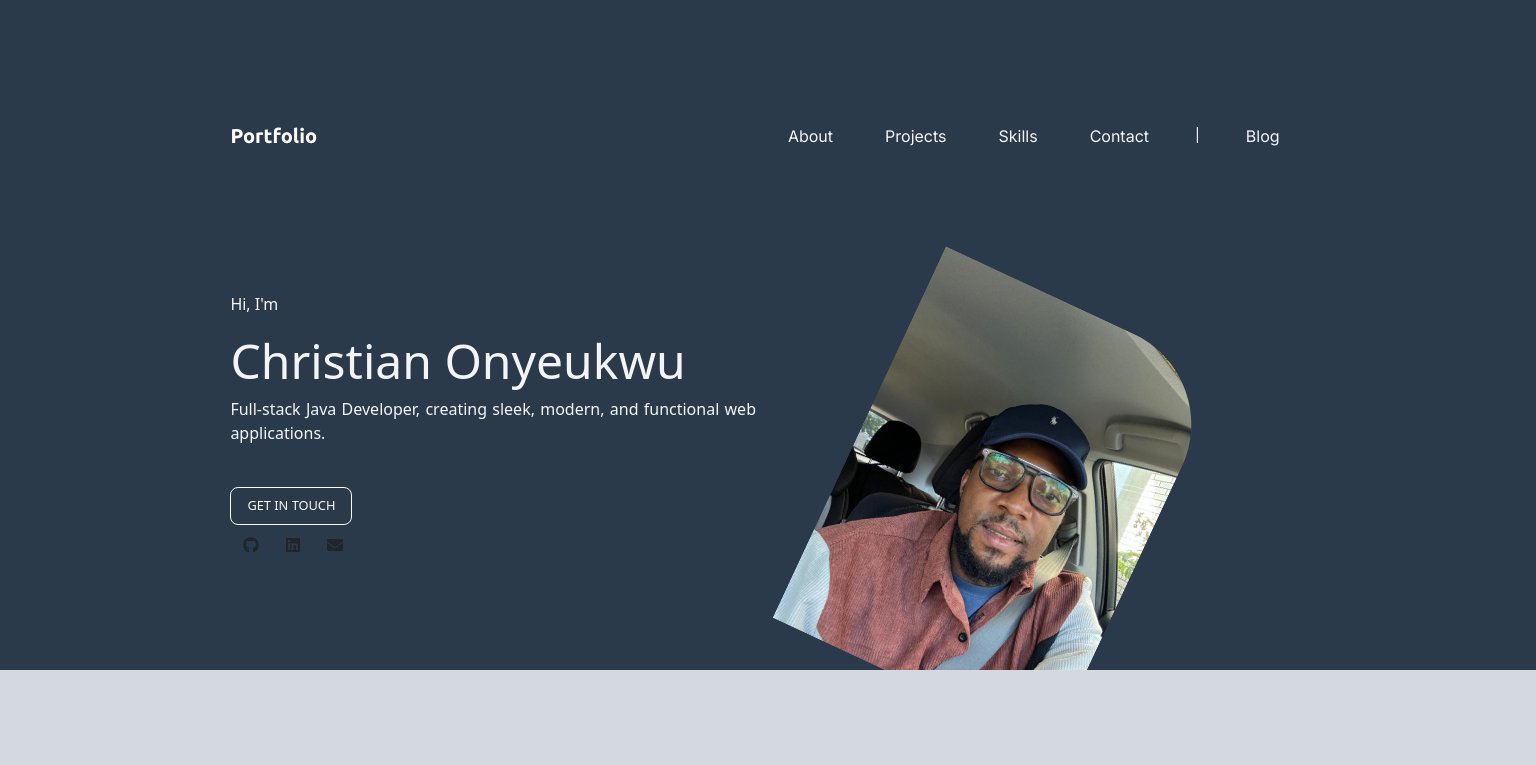
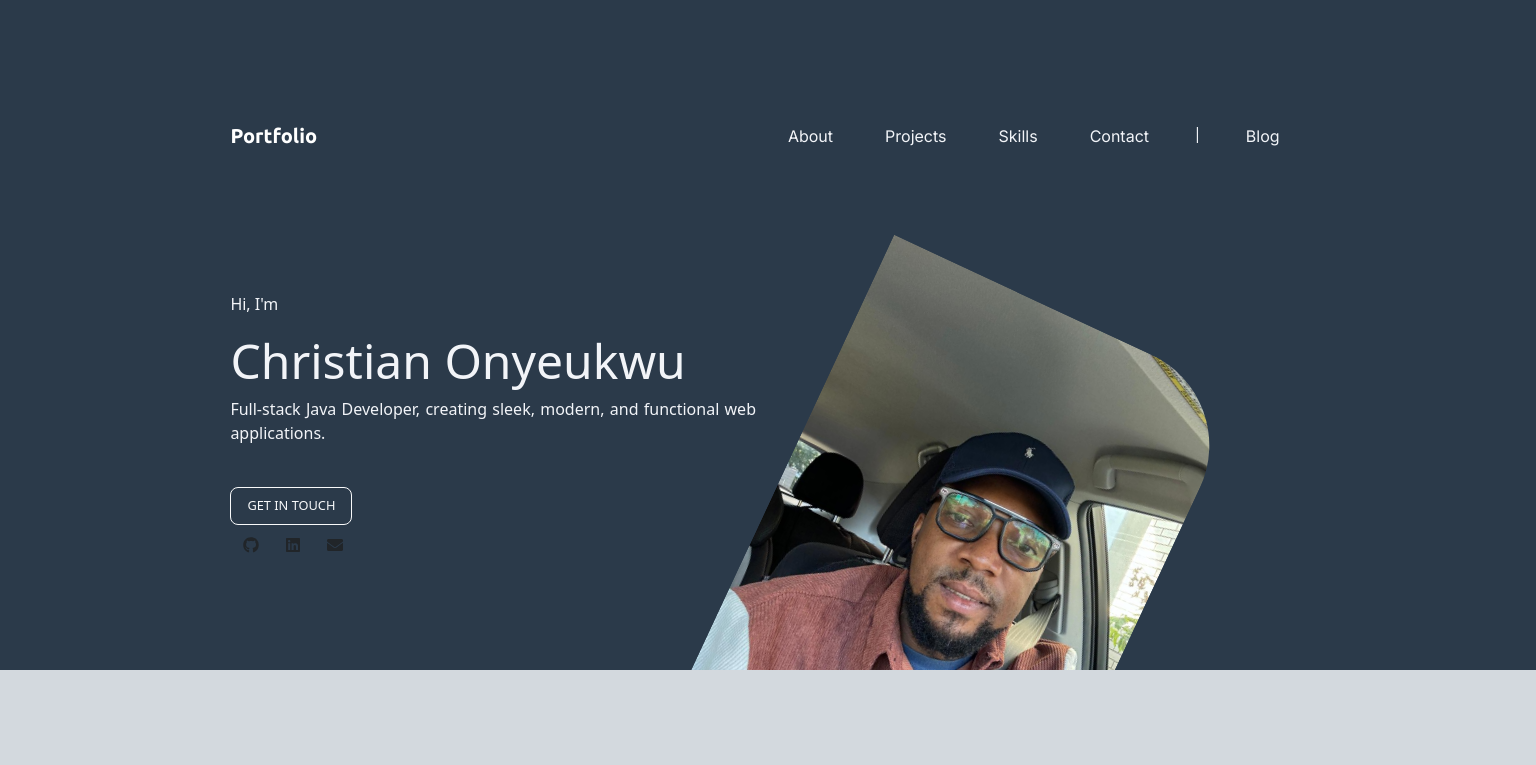
Before and after one commit to christianRibig5/christian_portfolio, a React (Vite) app: page / in a window 1536 px wide. Shown: the top 765 px of the page. Built offline with nearby package versions, Linux system fonts and the light colour scheme.

Commit message:
updated css

```diff
--- a/src/styles.css
+++ b/src/styles.css
@@ -93,7 +93,7 @@ p {
 
 
 .title-image {
-  width: clamp(200px, 25vw, 400px);
+  width: 25%;
   height: auto;
   border-top-right-radius: 100px;
   background-color: transparent;
@@ -175,7 +175,7 @@ p {
 @media (min-width: 1440px) {
   .title-image {
     right: 25%;
-    width: 20%;
+    width: 25%;
     /* Optional fine-tuning */
   }
 }
```
